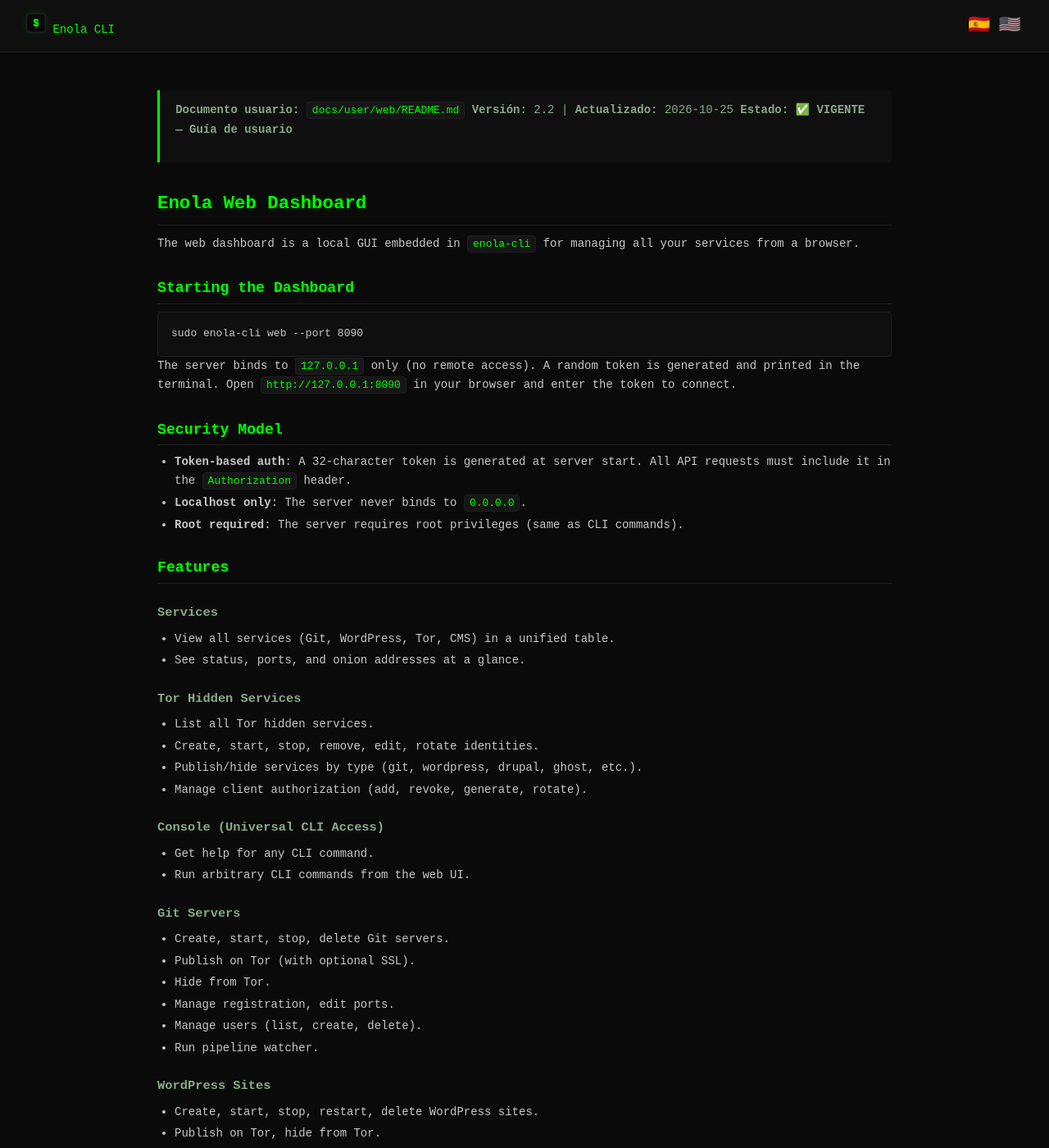
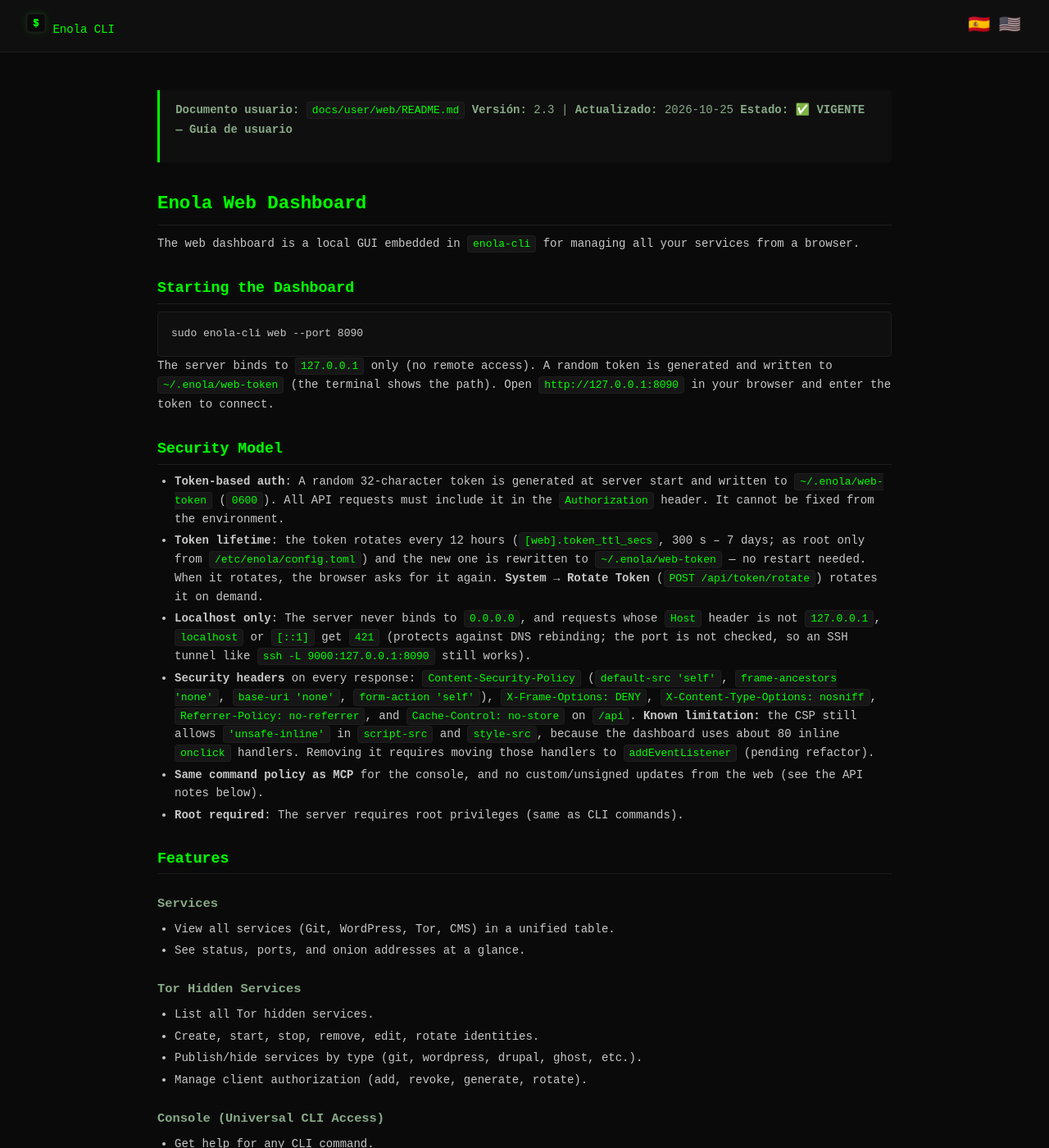
Before and after one commit to SalvadorPalmaRodriguez/enola-cli-lite, a Jekyll site: the page built from docs/user/web/README.md, in a window 1280 px wide and 1400 px high. Shown: the whole window at 82% size. Built offline with Jekyll 4.4.1, drawn with Linux system fonts in a browser that asks for light colours; our own code applies the rules of GitHub Pages for plain Markdown files; some of the changed text lies outside the part shown.

Commit message:
docs(security): CHANGELOG [Unreleased] + DOC-SYNC de A25-P5
- CHANGELOG Security: cabeceras/Host/token del dashboard y lecturas sensibles de ask.
- web/README.md 2.3: modelo de seguridad (TTL, rotación, Host, cabeceras, CSP
  'unsafe-inline' pendiente de refactor), endpoint /api/token/rotate, 421.
- config-reference.md y config.example.toml: [web].token_ttl_secs.
- commands-ask.md: lecturas sensibles con endpoint no local.
- SECURITY.md / security-model.md: INT-008 es detección de corrupción, entorno
  root = allowlist. README: instalación descargar → verificar → ejecutar.
- llms-full.txt.

````diff
--- a/config.example.toml
+++ b/config.example.toml
@@ -31,6 +31,11 @@
 
 # Variante .onion:
 # web_public_url = "http://tudominio-abc123…56chars.onion"
+
+# Dashboard web (`enola-cli web`): vida del token en segundos (300–604800).
+# Al caducar se rota y se reescribe en ~/.enola/web-token. Como root, esta clave
+# solo se lee de /etc/enola/config.toml.
+# token_ttl_secs = 43200
 
 
 # ── 2. Distribución (descarga de binarios) ─────────────────────────────────
--- a/docs/user/web/README.md
+++ b/docs/user/web/README.md
@@ -1,5 +1,5 @@
 > **Documento usuario:** `docs/user/web/README.md`
-> **Versión:** 2.2 | **Actualizado:** 2026-10-25
+> **Versión:** 2.3 | **Actualizado:** 2026-10-25
 > **Estado:** ✅ **VIGENTE — Guía de usuario**
 
 # Enola Web Dashboard
@@ -14,14 +14,33 @@
 ```
 
 The server binds to `127.0.0.1` only (no remote access). A random token is
-generated and printed in the terminal. Open `http://127.0.0.1:8090` in your
-browser and enter the token to connect.
+generated and written to `~/.enola/web-token` (the terminal shows the path). Open
+`http://127.0.0.1:8090` in your browser and enter the token to connect.
 
 ## Security Model
 
-- **Token-based auth**: A 32-character token is generated at server start.
-  All API requests must include it in the `Authorization` header.
-- **Localhost only**: The server never binds to `0.0.0.0`.
+- **Token-based auth**: A random 32-character token is generated at server start
+  and written to `~/.enola/web-token` (`0600`). All API requests must include it in
+  the `Authorization` header. It cannot be fixed from the environment.
+- **Token lifetime**: the token rotates every 12 hours (`[web].token_ttl_secs`,
+  300 s – 7 days; as root only from `/etc/enola/config.toml`) and the new one is
+  rewritten to `~/.enola/web-token` — no restart needed. When it rotates, the
+  browser asks for it again. **System → Rotate Token** (`POST /api/token/rotate`)
+  rotates it on demand.
+- **Localhost only**: The server never binds to `0.0.0.0`, and requests whose `Host`
+  header is not `127.0.0.1`, `localhost` or `[::1]` get `421` (protects against DNS
+  rebinding; the port is not checked, so an SSH tunnel like
+  `ssh -L 9000:127.0.0.1:8090` still works).
+- **Security headers** on every response: `Content-Security-Policy` (`default-src
+  'self'`, `frame-ancestors 'none'`, `base-uri 'none'`, `form-action 'self'`),
+  `X-Frame-Options: DENY`, `X-Content-Type-Options: nosniff`,
+  `Referrer-Policy: no-referrer`, and `Cache-Control: no-store` on `/api`.
+  **Known limitation:** the CSP still allows `'unsafe-inline'` in `script-src` and
+  `style-src`, because the dashboard uses about 80 inline `onclick` handlers.
+  Removing it requires moving those handlers to `addEventListener` (pending
+  refactor).
+- **Same command policy as MCP** for the console, and no custom/unsigned updates
+  from the web (see the API notes below).
 - **Root required**: The server requires root privileges (same as CLI commands).
 
 ## Features
@@ -329,6 +348,12 @@
 |--------|------|-------------|
 | POST | `/api/setup` | Install dependencies (requires `"confirm": "setup"`); with `pqc_tls` starts the PQC-TLS installer and returns a stream ticket |
 | GET | `/api/setup/pqc-tls/events?ticket=…` | Observe the PQC-TLS installer (SSE, single-use ticket) |
+
+### Token
+
+| Method | Path | Description |
+|--------|------|-------------|
+| POST | `/api/token/rotate` | Issue a new token (returned and rewritten to `~/.enola/web-token`); the old one stops working |
 
 ### Update
 
@@ -729,6 +754,7 @@
 | 403 | Forbidden — command not available from the web (use the CLI) |
 | 404 | Not found — resource doesn't exist |
 | 409 | Confirmation required — resend with `"confirm": "<value>"` |
+| 421 | Misdirected request — `Host` header is not a loopback name |
 | 429 | Too many console commands running |
 | 500 | Internal server error — message in response body |
 
--- a/llms-full.txt
+++ b/llms-full.txt
@@ -171,6 +171,7 @@
 - Post-quantum measures: ML-DSA-65 release signatures, optional ML-KEM hybrid TLS stack (`setup --pqc-tls`), WireGuard preshared keys (`--psk`), SSH sntrup761x25519 KEX (`ssh-harden-pqc`), Tor auth key rotation.
 - Update security: advisory feed signed with minisign; binaries verified with SHA256 + minisign before applying; stable exit codes for scripting. At euid 0 (`sudo`), `[update]` is read only from root-owned `/etc/enola/config.toml` (`~/.enola/config.toml` is ignored).
 - Input validation: VPN peer names (1–32 `[A-Za-z0-9_-]`) and peer IPs (plain IPv4 inside the server subnet) are validated in the application layer for CLI/web/MCP; the update feed is refused if its signed `published_at` is older than the newest one already accepted (warning when > 90 days old); manifest entries reject line breaks/NUL (and `|` in keys) and `uninstall.sh` only removes paths under Enola-managed locations.
+- Web dashboard hardening: `Host` must be a loopback name (else 421, anti DNS-rebinding; port not checked so SSH tunnels work); CSP `default-src 'self'; frame-ancestors 'none'` (still `'unsafe-inline'` for scripts/styles because of inline onclick handlers — pending refactor), `X-Frame-Options: DENY`, `nosniff`, `no-referrer`, `no-store` on `/api`; the token rotates every 12 h (`[web].token_ttl_secs`) and is rewritten to `~/.enola/web-token`, plus `POST /api/token/rotate`. `ask` with a non-local LLM endpoint asks `[s/N]` before every read-only tool that can reveal host data (default-deny; docs/catalog/plan exempt).
 - Running as root (`sudo`): inherited environment is an allowlist — only `ENOLA_ACCEPT_LICENSE`, `ENOLA_MCP_CHILD` and `ENOLA_AUTO_SETUP` survive; every other `ENOLA_*` is dropped with one aggregated warning (names only) and `PATH` is reset to a fixed safe value. Flags are always honoured (`--tor-socks` to a non-loopback proxy prints a warning). Security keys (`[ai].endpoint`, `[ai].tor_proxy`, `[distribution].*`, `[update].*`, `[mcp].*`, non-loopback `[http].tor_socks_proxy`) are read only from root-owned `/etc/enola/config.toml`; convenience keys still come from `~/.enola/config.toml`. `update download/apply --allow-unsigned` is the only way to skip signature verification (`ENOLA_ALLOW_UNSIGNED_UPDATE` was removed); the dashboard token is always random (`ENOLA_WEB_TOKEN` was removed); as root the MCP audit log must live in `/var/log/enola/` or `/var/lib/enola/`; `ask` prints the effective LLM endpoint and its source. Test-only variables (`ENOLA_SKIP_ROOT_CHECK`, `ENOLA_APPARMOR_ENABLED_PATH`, `ENOLA_MANIFEST_PATH`, `ENOLA_TEST_*`) exist only in `--features testing` builds. Full table: docs/user/general/config-reference.md, "Variables solo-desarrollo".
 - MCP server security: read-only by default; mutating tools require explicit `--allow-write` plus a mandatory allowlist (or explicit `--allow-all-mutating`) (`--allow-tools`/`ENOLA_MCP_ALLOWED_TOOLS`/`[mcp].allowed_tools`, tool names or `family:sub` paths); destructive tools demand `"force": true` AND a two-step `confirm_token` (single-use, bound to exact args, 300s TTL, not surviving restarts); mutating/destructive calls are audit-logged (requested/rejected/simulated/confirmation_requested/authorized/ok/error) with secret redaction. `enola_run_command` never dispatches the `mcp`, `ask`, `ssh`, `uninstall`, `web`, `setup` families nor `update apply`, `test run`, `test benchmark`; dispatched subprocesses get a cleared env plus allowlist; at euid 0 the `[mcp]` section is read only from root-owned `/etc/enola/config.toml`.
 
````
Also changed, not shown: README.es.md (+11 -5 lines), docs/en/security-model.md (+4 -2 lines), docs/user/ai/commands-ask.md (+7 -0 lines), docs/user/general/SECURITY.md (+10 -8 lines), docs/user/general/config-reference.md (+2 -0 lines), CHANGELOG.md, README.md.
